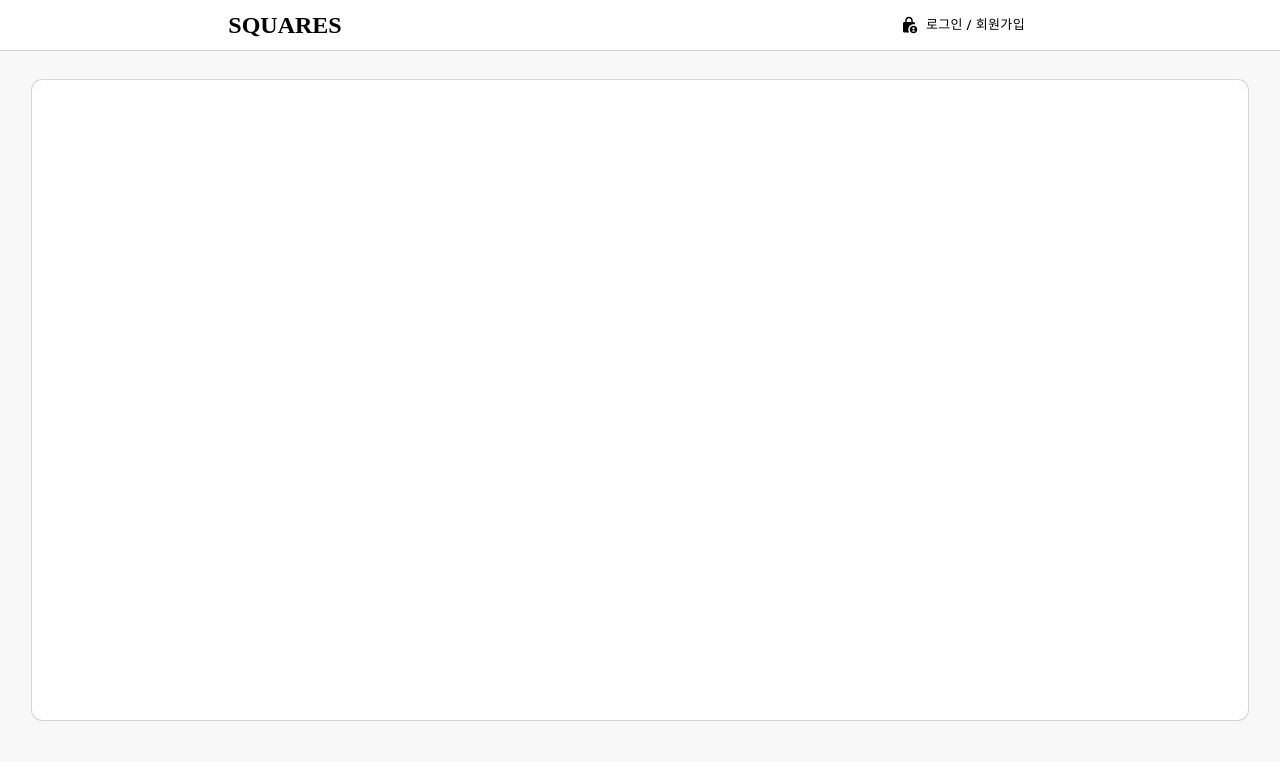
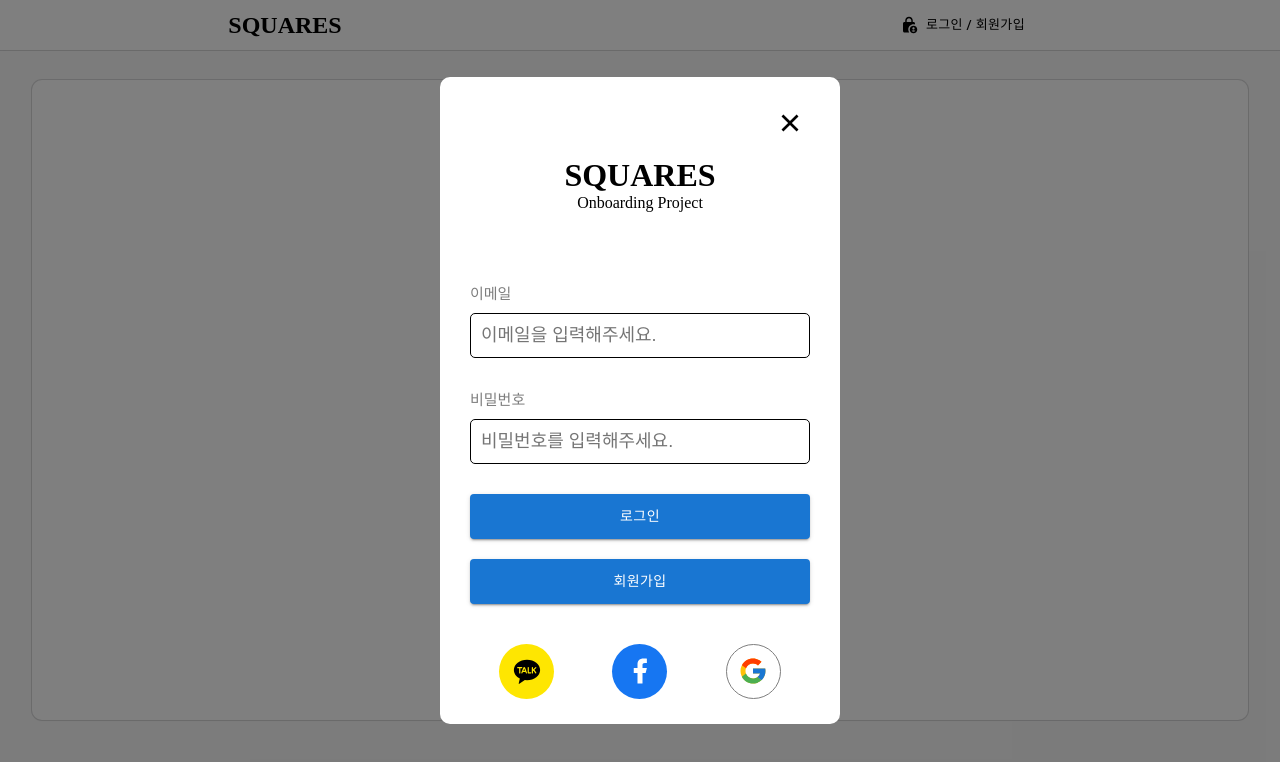
Before and after one commit to hyungrae94/board, a React (Create React App) app: page / in a window 1280 px wide. Both pictures are taken after a click on the button "로그인 / 회원가입". Shown: the top 762 px of the page. Built offline with nearby package versions, Linux system fonts and the light colour scheme.

Commit message:
[update] login signup component

```diff
--- a/package.json
+++ b/package.json
@@ -1,5 +1,5 @@
 {
-    "name": "squares_board",
+    "name": "board",
     "version": "0.1.0",
     "private": true,
     "dependencies": {
@@ -13,6 +13,7 @@
         "axios": "^0.27.2",
         "react": "^18.2.0",
         "react-dom": "^18.2.0",
+        "react-icons": "^4.4.0",
         "react-quill": "^2.0.0",
         "react-router-dom": "^6.3.0",
         "react-scripts": "5.0.1",
--- a/src/App.jsx
+++ b/src/App.jsx
@@ -2,11 +2,18 @@ import * as Styled from './App.style';
 import { BrowserRouter, Route, Routes } from 'react-router-dom';
 import Board from './components/Board';
 import Navigation from './components/navigation/Navigation';
+import Login from './components/login/Login';
+import { useState } from 'react';
+import SignUp from './components/login/SignUp';
 
 const App = () => {
+    const [isViewLogin, setIsViewLogin] = useState(false);
+    const [isViewSignUp, setIsViewSignUp] = useState(false);
     return (
         <BrowserRouter>
-            <Navigation />
+            {isViewLogin && <Login setIsViewLogin={setIsViewLogin} setIsViewSignUp={setIsViewSignUp} />}
+            {isViewSignUp && <SignUp setIsViewSignUp={setIsViewSignUp} />}
+            <Navigation setIsViewLogin={setIsViewLogin} />
             <Styled.Main>
                 <Routes>
                     <Route path="/" element={<Board />} />
--- a/src/components/Modal.jsx
+++ /dev/null
@@ -1,5 +0,0 @@
-const Modal = () => {
-    return <div>Modal</div>;
-};
-
-export default Modal;
--- /dev/null
+++ b/src/components/login/Login.jsx
@@ -0,0 +1,55 @@
+import * as Styled from './Login.style';
+import { FcGoogle } from 'react-icons/fc';
+import { RiKakaoTalkFill, RiFacebookFill, RiCloseLine } from 'react-icons/ri';
+
+const Login = ({ setIsViewLogin, setIsViewSignUp }) => {
+    const onClickClose = () => {
+        setIsViewLogin(false);
+    };
+
+    const onClickSignUp = () => {
+        setIsViewLogin(false);
+        setIsViewSignUp(true);
+    };
+
+    return (
+        <Styled.BackgroundContainer>
+            <Styled.Container>
+                <Styled.CloseIcon onClick={onClickClose}>
+                    <RiCloseLine />
+                </Styled.CloseIcon>
+                <h1>SQUARES</h1>
+                <span>Onboarding Project</span>
+                <Styled.Main>
+                    <Styled.InputContainer>
+                        <Styled.Label htmlFor="email">이메일</Styled.Label>
+                        <Styled.Input name="email" type="text" placeholder="이메일을 입력해주세요." />
+                    </Styled.InputContainer>
+                    <Styled.InputContainer>
+                        <Styled.Label htmlFor="email">비밀번호</Styled.Label>
+                        <Styled.Input name="password" type="password" placeholder="비밀번호를 입력해주세요." />
+                    </Styled.InputContainer>
+                </Styled.Main>
+                <Styled.Footer>
+                    <Styled.SignButton variant="contained">로그인</Styled.SignButton>
+                    <Styled.SignButton onClick={onClickSignUp} variant="contained">
+                        회원가입
+                    </Styled.SignButton>
+                    <Styled.SignContainer>
+                        <Styled.SnsIcon color="#fee601">
+                            <RiKakaoTalkFill />
+                        </Styled.SnsIcon>
+                        <Styled.SnsIcon color="#1676f2" fontColor="white">
+                            <RiFacebookFill />
+                        </Styled.SnsIcon>
+                        <Styled.SnsIcon color="white">
+                            <FcGoogle />
+                        </Styled.SnsIcon>
+                    </Styled.SignContainer>
+                </Styled.Footer>
+            </Styled.Container>
+        </Styled.BackgroundContainer>
+    );
+};
+
+export default Login;
--- /dev/null
+++ b/src/components/login/Login.style.js
@@ -0,0 +1,97 @@
+import styled from '@emotion/styled';
+import { Button } from '@mui/material';
+
+export const BackgroundContainer = styled.div`
+    position: fixed;
+    z-index: 999;
+    top: 0px;
+    left: 0px;
+    display: flex;
+    justify-content: center;
+    align-items: center;
+    width: 100vw;
+    height: 100vh;
+
+    background-color: rgba(0, 0, 0, 0.5); /*까만색(0,0,0) 50% 불투명도*/
+`;
+
+export const Container = styled.div`
+    display: flex;
+    flex-direction: column;
+    align-items: center;
+    width: 400px;
+    padding: 30px;
+    border-radius: 10px;
+    background-color: white;
+`;
+
+export const Main = styled.ul`
+    display: flex;
+    flex-direction: column;
+    justify-content: flex-end;
+    width: 100%;
+    margin-top: 70px;
+`;
+
+export const Label = styled.label`
+    display: block;
+    margin-bottom: 10px;
+    color: #7e7e7e;
+    font-size: 15px;
+`;
+
+export const InputContainer = styled.li`
+    margin-bottom: 30px;
+`;
+
+export const Input = styled.input`
+    width: 100%;
+    height: 45px;
+    padding: 10px;
+    border: 0.2px solid black;
+    border-radius: 5px;
+    font-size: 18px;
+    font-weight: lighter;
+`;
+
+export const Footer = styled.footer`
+    width: 100%;
+    height: 200px;
+`;
+
+export const SignButton = styled(Button)`
+    width: 100%;
+    height: 45px;
+    margin-bottom: 20px;
+`;
+
+export const SignContainer = styled.div`
+    display: flex;
+    justify-content: space-around;
+    margin-top: 20px;
+`;
+
+export const SnsIcon = styled.div`
+    display: flex;
+    justify-content: center;
+    align-items: center;
+    width: 55px;
+    height: 55px;
+    border: ${({ color }) => color === 'white' && '0.2px solid #7e7e7e'};
+    border-radius: 50%;
+    background-color: ${({ color }) => color};
+    color: ${({ fontColor }) => fontColor};
+
+    cursor: pointer;
+
+    svg {
+        font-size: 30px;
+    }
+`;
+
+export const CloseIcon = styled.div`
+    margin-left: 300px;
+    margin-bottom: 10px;
+    font-size: 32px;
+    cursor: pointer;
+`;
--- /dev/null
+++ b/src/components/login/SignUp.jsx
@@ -0,0 +1,39 @@
+import * as Styled from './Login.style';
+import { RiCloseLine } from 'react-icons/ri';
+
+const SignUp = ({ setIsViewSignUp }) => {
+    const onClickClose = () => {
+        setIsViewSignUp(false);
+    };
+
+    return (
+        <Styled.BackgroundContainer>
+            <Styled.Container>
+                <Styled.CloseIcon onClick={onClickClose}>
+                    <RiCloseLine />
+                </Styled.CloseIcon>
+                <h1>SQUARES</h1>
+                <span>Onboarding Project</span>
+                <Styled.Main>
+                    <Styled.InputContainer>
+                        <Styled.Label htmlFor="name">이름</Styled.Label>
+                        <Styled.Input name="name" type="text" placeholder="이름을 입력해주세요." />
+                    </Styled.InputContainer>
+                    <Styled.InputContainer>
+                        <Styled.Label htmlFor="email">이메일</Styled.Label>
+                        <Styled.Input name="email" type="text" placeholder="이메일을 입력해주세요." />
+                    </Styled.InputContainer>
+                    <Styled.InputContainer>
+                        <Styled.Label htmlFor="email">비밀번호</Styled.Label>
+                        <Styled.Input name="password" type="password" placeholder="비밀번호를 입력해주세요." />
+                    </Styled.InputContainer>
+                </Styled.Main>
+                <Styled.SignButton onClick={onClickClose} variant="contained">
+                    회원가입
+                </Styled.SignButton>
+            </Styled.Container>
+        </Styled.BackgroundContainer>
+    );
+};
+
+export default SignUp;
--- a/src/components/navigation/Navigation.jsx
+++ b/src/components/navigation/Navigation.jsx
@@ -3,7 +3,7 @@ import { useState } from 'react';
 import * as Styled from './Navigation.style';
 import { Link, useNavigate } from 'react-router-dom';
 
-const Navigation = () => {
+const Navigation = ({ setIsViewLogin }) => {
     const route = useNavigate();
     const [isLogin, setIsLogin] = useState(false);
     const [isMenuView, setIsMenuView] = useState(false);
@@ -32,7 +32,7 @@ const Navigation = () => {
                     )}
                 </Styled.AvatarContainer>
             ) : (
-                <Styled.LoginButton size="small" startIcon={<LockPersonIcon />}>
+                <Styled.LoginButton onClick={() => setIsViewLogin(true)} size="small" startIcon={<LockPersonIcon />}>
                     로그인 / 회원가입
                 </Styled.LoginButton>
             )}
--- a/src/components/navigation/Navigation.style.js
+++ b/src/components/navigation/Navigation.style.js
@@ -8,6 +8,7 @@ export const Navigation = styled.nav`
     display: flex;
     justify-content: space-between;
     align-items: center;
+    min-width: 1200px;
     width: 100%;
     height: 50px;
     padding: 0px 250px 0px 200px;
```
Also changed, not shown: 1 other file (tests, documents, lock files or other folders).
